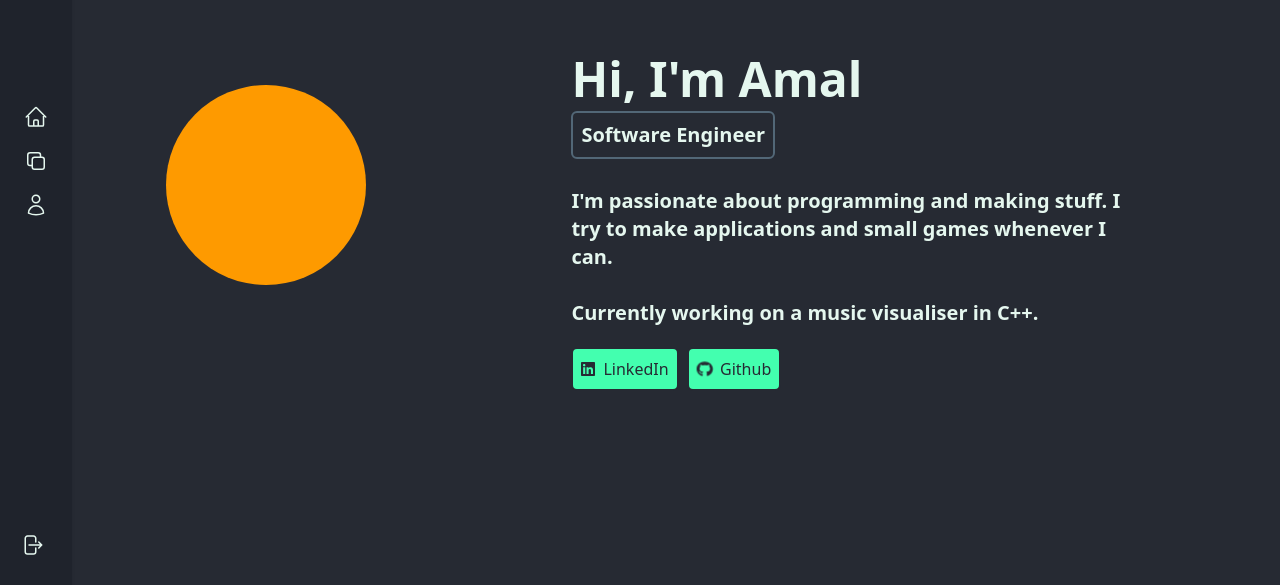
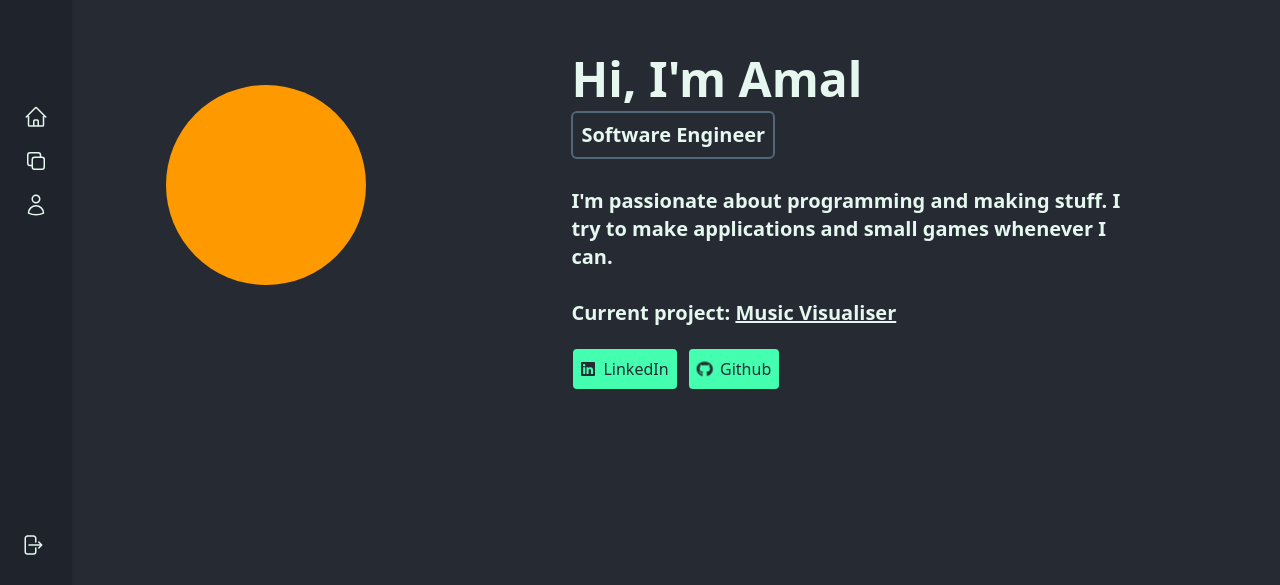
Before and after one commit to amalsaju/PersonalWebsite, a React (Vite) app in the folder personal-website/: page / in a window 1280 px wide. Shown: the part 215-800 px from the top of the page. Built offline with nearby package versions, Linux system fonts and the light colour scheme.

Commit message:
Feat: added link from home page to projects page

```diff
--- a/personal-website/src/home/home.jsx
+++ b/personal-website/src/home/home.jsx
@@ -26,7 +26,17 @@ export default function Home() {
             I'm passionate about programming and making stuff. I try to make
             applications and small games whenever I can.
             <br /> <br />
-          Currently working on a music visualiser in C++.
+            Current project:{" "}
+            <span className="">
+              {" "}
+              <a
+                href="/projects"
+                className="font-bold text-text-light underline dark:text-text-dark text-md lg:max-w-xl lg:text-xl"
+              >
+                {" "}
+                Music Visualiser
+              </a>
+            </span>
           </div>
         </div>
         <div className="flex w-full justify-center md:justify-start gap-2">
@@ -35,7 +45,7 @@ export default function Home() {
            border-2 "
           >
             <span>
-              <FontAwesomeIcon icon={faLinkedin}  className="fa-shake"/>
+              <FontAwesomeIcon icon={faLinkedin} className="fa-shake" />
             </span>
             <a
               href="https://www.linkedin.com/in/amal-saju-kalarickal/"
@@ -49,7 +59,7 @@ export default function Home() {
            border-2"
           >
             <span>
-              <FontAwesomeIcon icon={faGithub} className="fa-bounce"/>
+              <FontAwesomeIcon icon={faGithub} className="fa-bounce" />
             </span>
             <div className="">
               <a href="https://github.com/amalsaju/Amalsaju" target="_blank">
```
